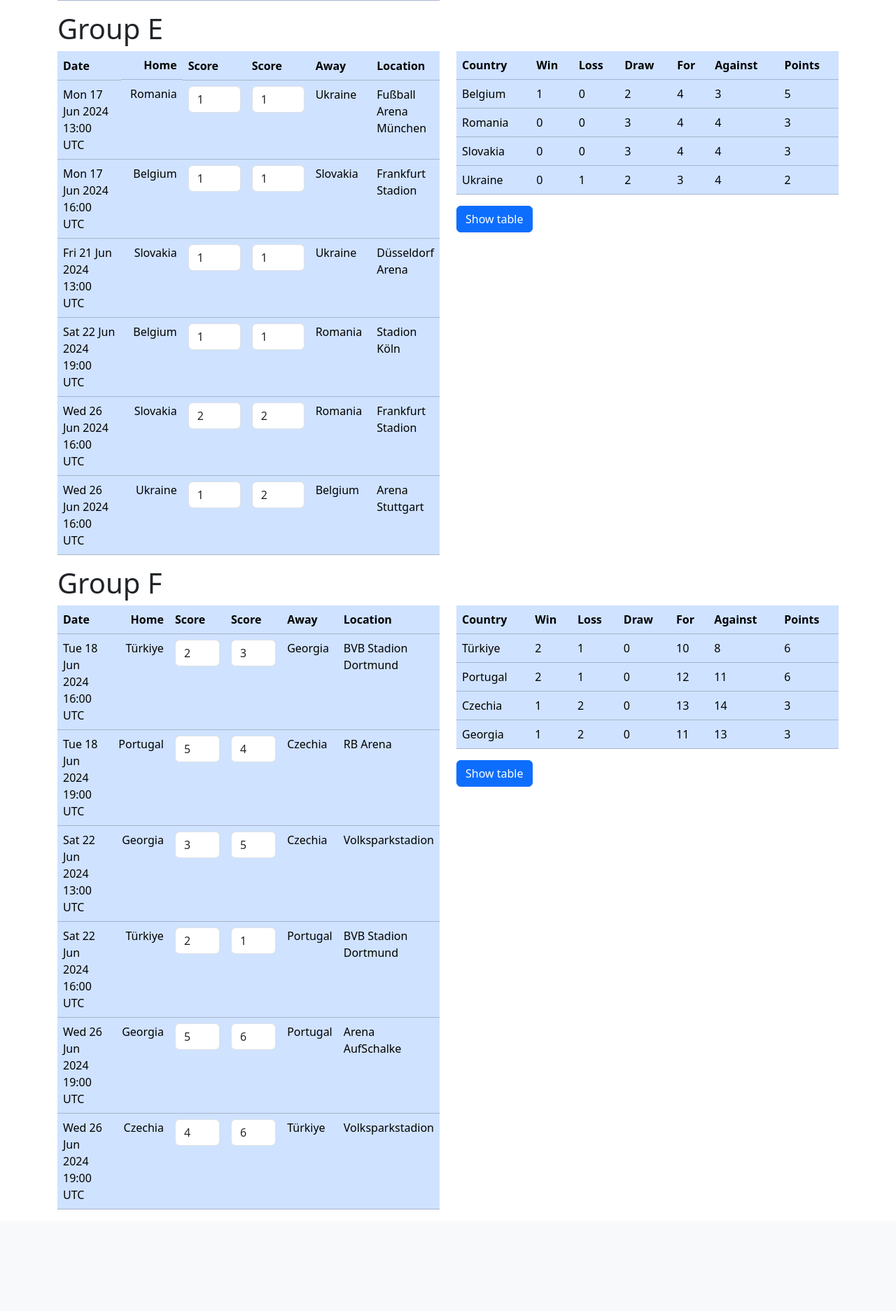
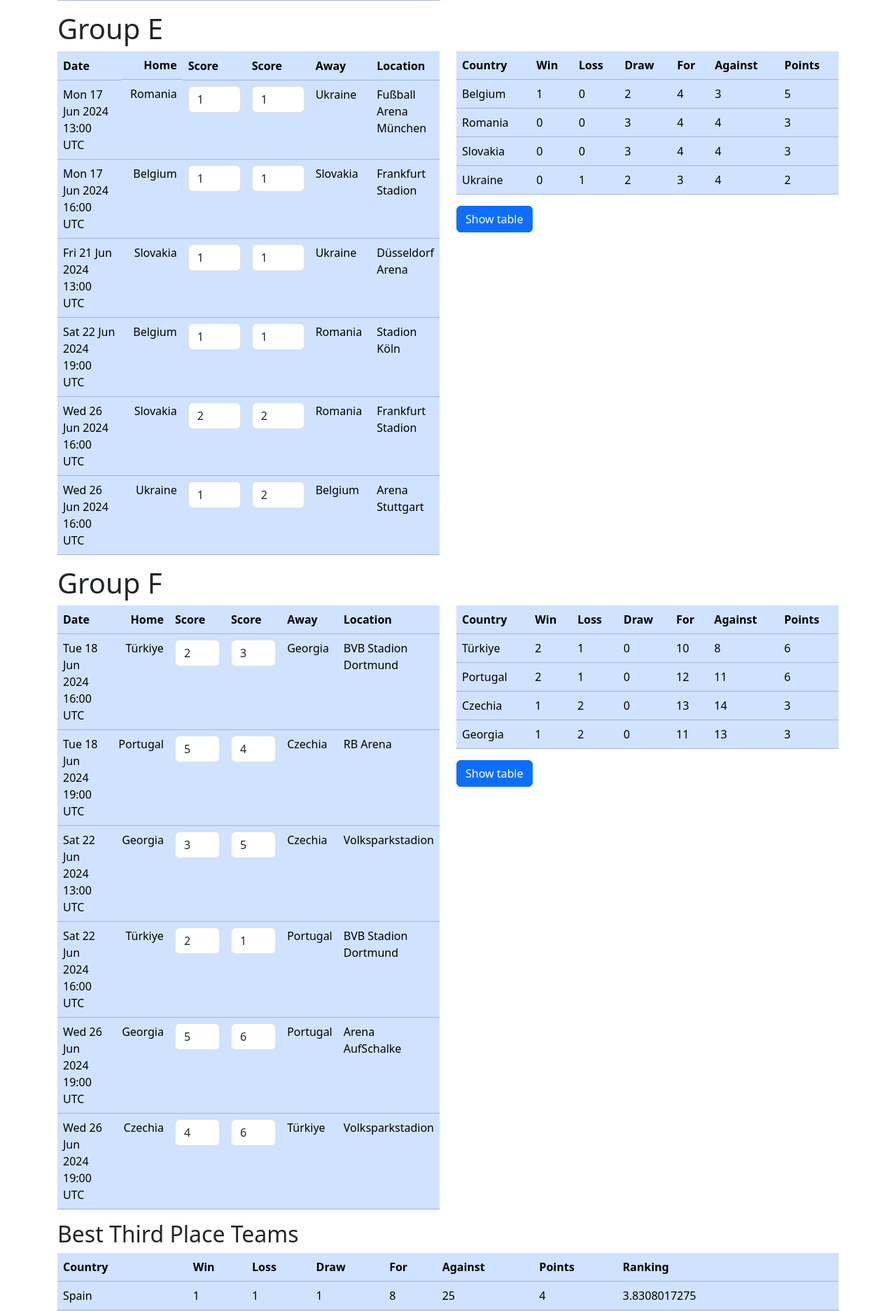
Before and after one commit to rgl1892/euro_predictor, a Django app: page /group_entry in a window 1280 px wide. Shown: the part 3445-5318 px from the top of the page at 70% size. Before the commit the page ends 5173 px from the top, so only its background shows below. Run offline with Django 5.2, Linux system fonts and the light colour scheme; a user stored in the database is signed in; data comes from the database, SQL or seed files in the repository; both versions use the stored data as it was after the commit.

Commit message:
third place table added

```diff
--- a/predictor/templates/predictor/base.html
+++ b/predictor/templates/predictor/base.html
@@ -34,8 +34,16 @@
                     <li class="nav-item">
                         <a class="nav-link active" href="{% url 'homepage' %}" aria-current="page"
                             >Home
-                            <span class="visually-hidden">(current)</span></a
+                            </a
                         >
+
+                    </li>
+                    <li class="nav-item">
+                        <a class="nav-link" href="{% url 'world_rankings' %}" aria-current="page"
+                            >World Rankings
+                            </a
+                        >
+
                     </li>
 
                     {% if user.is_authenticated %}
@@ -54,8 +62,7 @@
                             aria-labelledby="dropdownId"
                         >
                         <a class="nav-link" href="{% url 'group_entry' %}">Group Stage</a>
-                        <a class="nav-link" href="{% url 'third_place' %}">Best Third Place</a>
-                        <a class="nav-link" href="{% url 'third_place' %}">Finals</a>
+                        <a class="nav-link" href="{% url 'group_entry' %}">Finals</a>
                         </div>
                         {% endif %}
                     </li>
--- a/predictor/templates/predictor/prediction/prediction.html
+++ b/predictor/templates/predictor/prediction/prediction.html
@@ -85,7 +85,45 @@
 </div>
 {% endfor %}
 </form>
+<div class="row">
+    <h2>Best Third Place Teams</h2>
+<div
+    class="table-responsive"
+>
+    <table
+        class="table table-primary"
+    >
+        <thead>
+            <tr>
+                <th scope="col">Country</th>
+            <th scope="col">Win</th>
+            <th scope="col">Loss</th>
+            <th scope="col">Draw</th>
+            <th scope="col">For</th>
+            <th scope="col">Against</th>
+            <th scope="col">Points</th>
+            <th scope="col">Ranking</th>
+            </tr>
+        </thead>
+        <tbody>
+            {% for row in best_thirds %}
+            <tr class="">
+                <td>{{row.country}}</td>
+                <td>{{row.wins}}</td>
+                <td>{{row.losses}}</td>
+                <td>{{row.draws}}</td>
+                <td>{{row.goals_for}}</td>
+                <td>{{row.goals_against}}</td>
+                <td>{{row.points}}</td>
+                <td>{{row.ranking}}</td>
+            </tr>
+            {% endfor %}
 
+        </tbody>
+    </table>
+</div>
+</div>
 
 </div>
+
 {% endblock content %}
--- a/predictor/urls.py
+++ b/predictor/urls.py
@@ -8,7 +8,7 @@ urlpatterns = [
     path('',views.Home.as_view(),name='homepage' ),
     path('login',views.logInUser,name='login'),
     path('logout',views.logOutUser,name='logout'),
+    path('world_rankings',views.WorldRankings.as_view(),name='world_rankings'),
     path('sign_up_user', views.signUpUser,name='sign_up_user'),
     path('group_entry',views.PredictionView.as_view(),name='group_entry'),
-    path('third_place',views.ThirdPlaceView.as_view(),name='third_place')
 ]
--- a/predictor/views.py
+++ b/predictor/views.py
@@ -22,13 +22,22 @@ class Home(View):
 
     def get(self, request):
         # create_user_predictions(request)
+
+
+
+        return render(request, self.template_name)
+
+class WorldRankings(View):
+    template_name = 'predictor/world_rankings.html'
+    def get(self, request):
+        # create_user_predictions(request)
         countries = Country.objects.order_by('fifa_ranking')
         context = {
             'countries':countries
         }
 
+
         return render(request, self.template_name, context)
-
 
 def signUpUser(request):
     if request.method == 'GET':
@@ -70,118 +79,70 @@ def logInUser(request):
             login(request, user)
             return redirect('homepage')
 
+def get_group_tables(request):
+    groups = Group.objects.all()
+    matches = Match.objects.all()
+    scores = Prediction.objects.filter(user=request.user).order_by('match_choice__match_number')
+    grouped = [[[score for score in scores.filter(match_choice__match_number=event)] for event in matches.filter(score__group=group)][::2] for group in groups]
+    country = {}
+    for group in grouped:
+        for event in group:
+            country[f'{event[0].match_choice.country.name}'] =  {'country':event[0].match_choice.country.name,'wins':0,'losses':0, 'draws':0, 'goals_for':0,'goals_against':0,'group':event[0].match_choice.group.letter,'fifa':event[0].match_choice.country.fifa_points}
+    for group in grouped:
+        for event in group:
+            try:
+                if event[0].score > event[1].score:
+                    country[f'{event[0].match_choice.country.name}']['wins'] += 1
+                    country[f'{event[1].match_choice.country.name}']['losses'] += 1
+                elif event[0].score < event[1].score:
+                    country[f'{event[1].match_choice.country.name}']['wins'] += 1
+                    country[f'{event[0].match_choice.country.name}']['losses'] += 1
+                else:
+                    country[f'{event[0].match_choice.country.name}']['draws'] += 1
+                    country[f'{event[1].match_choice.country.name}']['draws'] += 1
+                country[f'{event[0].match_choice.country.name}']['goals_for'] += event[0].score
+                country[f'{event[1].match_choice.country.name}']['goals_for'] += event[1].score
+                country[f'{event[0].match_choice.country.name}']['goals_against'] += event[1].score
+                country[f'{event[1].match_choice.country.name}']['goals_against'] += event[0].score
+            except:
+                continue
+    for item in country:
+        country[item]['points'] = country[item]['wins'] * 3 + country[item]['draws']
+        country[item]['ranking'] = country[item]['points'] + (country[item]['goals_for'] - country[item]['goals_against'])*0.01 + (country[item]['goals_for'])*0.0001 + float(country[item]['fifa'])* 0.000000001
+    group_letters = ['A','B','C','D','E','F']
+    grouped_tour = []
+    for group in group_letters:
+        group_team = []
+        for row in country:
+            if country[row]['group'] == group:
+                group_team.append(country[row])
+        grouped_tour.append(group_team)
+
+    stuff = [sorted(row,key = lambda x: x['ranking'],reverse=True) for row in grouped_tour]
+    third_teams = [row[2] for row in stuff]
+    best_thirds = sorted(third_teams ,key= lambda x: x['ranking'],reverse=True)
+    context = {
+            'grouped':grouped,
+            'stuff':stuff,
+            'best_thirds': best_thirds
+        }
+    return context
+
+
 class PredictionView(View):
 
     template_name = 'predictor/prediction/prediction.html'
 
     def get(self, request):
-        groups = Group.objects.all()
-        matches = Match.objects.all()
-        scores = Prediction.objects.filter(user=request.user).order_by('match_choice__match_number')
-        grouped = [[[score for score in scores.filter(match_choice__match_number=event)] for event in matches.filter(score__group=group)][::2] for group in groups]
-        country = {}
-        for group in grouped:
-            for event in group:
-                country[f'{event[0].match_choice.country.name}'] =  {'country':event[0].match_choice.country.name,'wins':0,'losses':0, 'draws':0, 'goals_for':0,'goals_against':0,'group':event[0].match_choice.group.letter,'fifa':event[0].match_choice.country.fifa_points}
-        for group in grouped:
-            for event in group:
-                try:
-                    if event[0].score > event[1].score:
-                        country[f'{event[0].match_choice.country.name}']['wins'] += 1
-                        country[f'{event[1].match_choice.country.name}']['losses'] += 1
-                    elif event[0].score < event[1].score:
-                        country[f'{event[1].match_choice.country.name}']['wins'] += 1
-                        country[f'{event[0].match_choice.country.name}']['losses'] += 1
-                    else:
-                        country[f'{event[0].match_choice.country.name}']['draws'] += 1
-                        country[f'{event[1].match_choice.country.name}']['draws'] += 1
-                    country[f'{event[0].match_choice.country.name}']['goals_for'] += event[0].score
-                    country[f'{event[1].match_choice.country.name}']['goals_for'] += event[1].score
-                    country[f'{event[0].match_choice.country.name}']['goals_against'] += event[1].score
-                    country[f'{event[1].match_choice.country.name}']['goals_against'] += event[0].score
-                except:
-                    continue
-        for item in country:
-           country[item]['points'] = country[item]['wins'] * 3 + country[item]['draws']
-           country[item]['ranking'] = country[item]['points'] + (country[item]['goals_for'] - country[item]['goals_against'])*0.1 + (country[item]['goals_for'])*0.01 + float(country[item]['fifa'])* 0.000001
-        group_letters = ['A','B','C','D','E','F']
-        grouped_tour = []
-        for group in group_letters:
-            group_team = []
-            for row in country:
-                if country[row]['group'] == group:
-                    group_team.append(country[row])
-            grouped_tour.append(group_team)
-
-        stuff = [sorted(row,key = lambda x: x['ranking'],reverse=True) for row in grouped_tour]
-
-
-        context = {
-            'grouped':grouped,
-            'stuff':stuff
-        }
+        context = get_group_tables(request)
         return render(request,self.template_name,context)
 
     def post(self, request):
-        groups = Group.objects.all()
-        matches = Match.objects.all()
-        scores = Prediction.objects.filter(user=request.user).order_by('match_choice__match_number')
-
         for x in request.POST:
             if x != 'csrfmiddlewaretoken':
                 if request.POST[f'{x}'] != '':
                     Prediction.objects.filter(match_choice=x,user=request.user).update(score=request.POST[f'{x}'])
                 else:
                     Prediction.objects.filter(match_choice=x,user=request.user).update(score=None)
-        grouped = [[[score for score in scores.filter(match_choice__match_number=event)] for event in matches.filter(score__group=group)][::2] for group in groups]
-        country = {}
-        for group in grouped:
-            for event in group:
-                country[f'{event[0].match_choice.country.name}'] =  {'country':event[0].match_choice.country.name,'wins':0,'losses':0, 'draws':0, 'goals_for':0,'goals_against':0,'group':event[0].match_choice.group.letter,'fifa':event[0].match_choice.country.fifa_points}
-        for group in grouped:
-            for event in group:
-                try:
-                    if event[0].score > event[1].score:
-                        country[f'{event[0].match_choice.country.name}']['wins'] += 1
-                        country[f'{event[1].match_choice.country.name}']['losses'] += 1
-                    elif event[0].score < event[1].score:
-                        country[f'{event[1].match_choice.country.name}']['wins'] += 1
-                        country[f'{event[0].match_choice.country.name}']['losses'] += 1
-                    else:
-                        country[f'{event[0].match_choice.country.name}']['draws'] += 1
-                        country[f'{event[1].match_choice.country.name}']['draws'] += 1
-                    country[f'{event[0].match_choice.country.name}']['goals_for'] += event[0].score
-                    country[f'{event[1].match_choice.country.name}']['goals_for'] += event[1].score
-                    country[f'{event[0].match_choice.country.name}']['goals_against'] += event[1].score
-                    country[f'{event[1].match_choice.country.name}']['goals_against'] += event[0].score
-                except:
-                    continue
-        for item in country:
-           country[item]['points'] = country[item]['wins'] * 3 + country[item]['draws']
-           country[item]['ranking'] = country[item]['points'] + (country[item]['goals_for'] - country[item]['goals_against'])*0.1 + (country[item]['goals_for'])*0.01 + float(country[item]['fifa'])* 0.000001
-        group_letters = ['A','B','C','D','E','F']
-        grouped_tour = []
-        for group in group_letters:
-            group_team = []
-            for row in country:
-                if country[row]['group'] == group:
-                    group_team.append(country[row])
-            grouped_tour.append(group_team)
-
-        stuff = [sorted(row,key = lambda x: x['ranking'],reverse=True) for row in grouped_tour]
-
-        context = {
-            'grouped':grouped,
-            'stuff':stuff
-        }
+        context = get_group_tables(request)
         return render(request,self.template_name,context)
-
-class ThirdPlaceView(View):
-
-    template_name = 'predictor/third_place.html'
-
-    def get(self,request):
-        context = {
-
-        }
-        return render(request,self.template_name,context)
```
Also changed, not shown: predictor/templates/predictor/home.html (+1 -32 lines), predictor/templates/predictor/world_rankings.html (added, +35 -0 lines), db.sqlite3.
